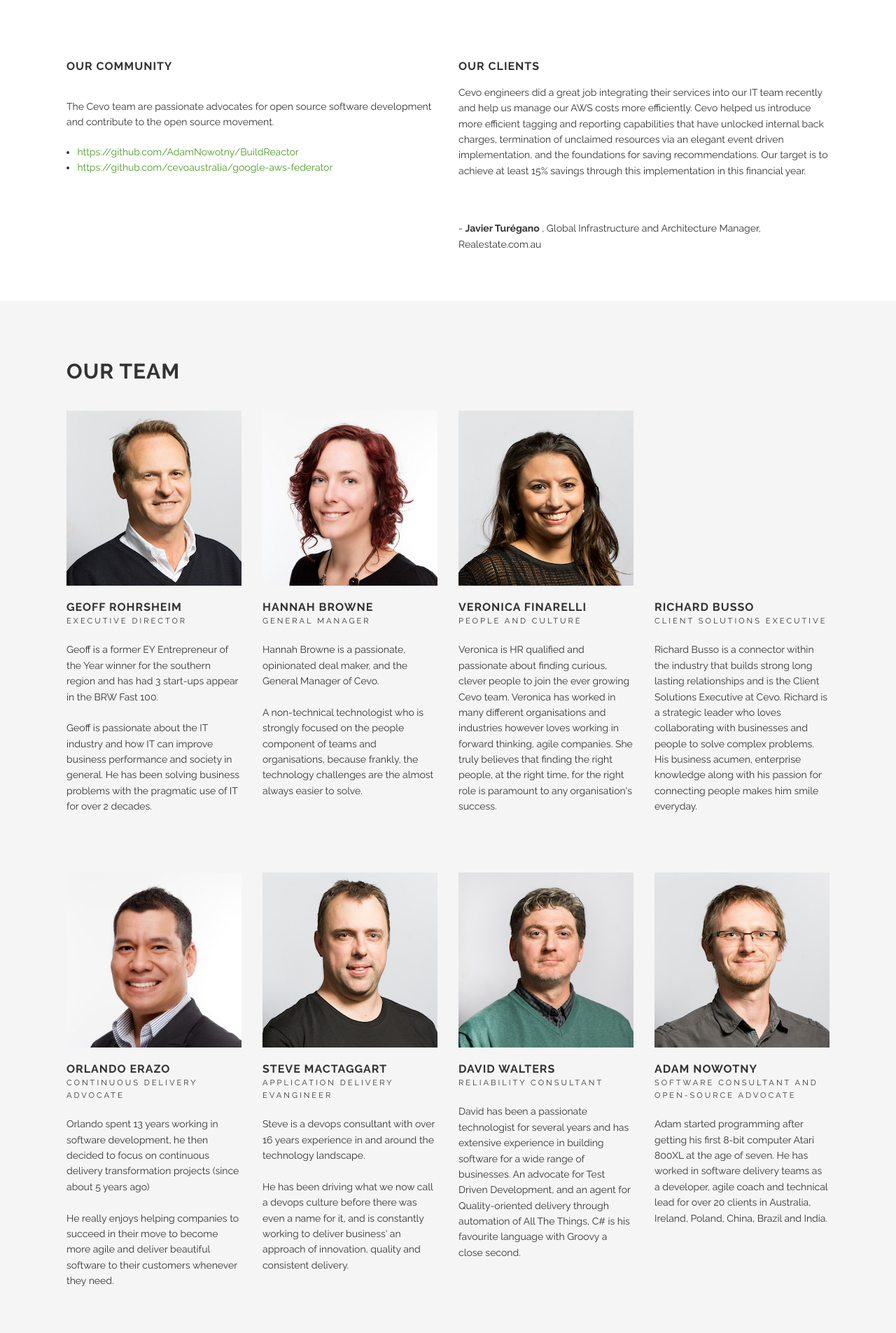
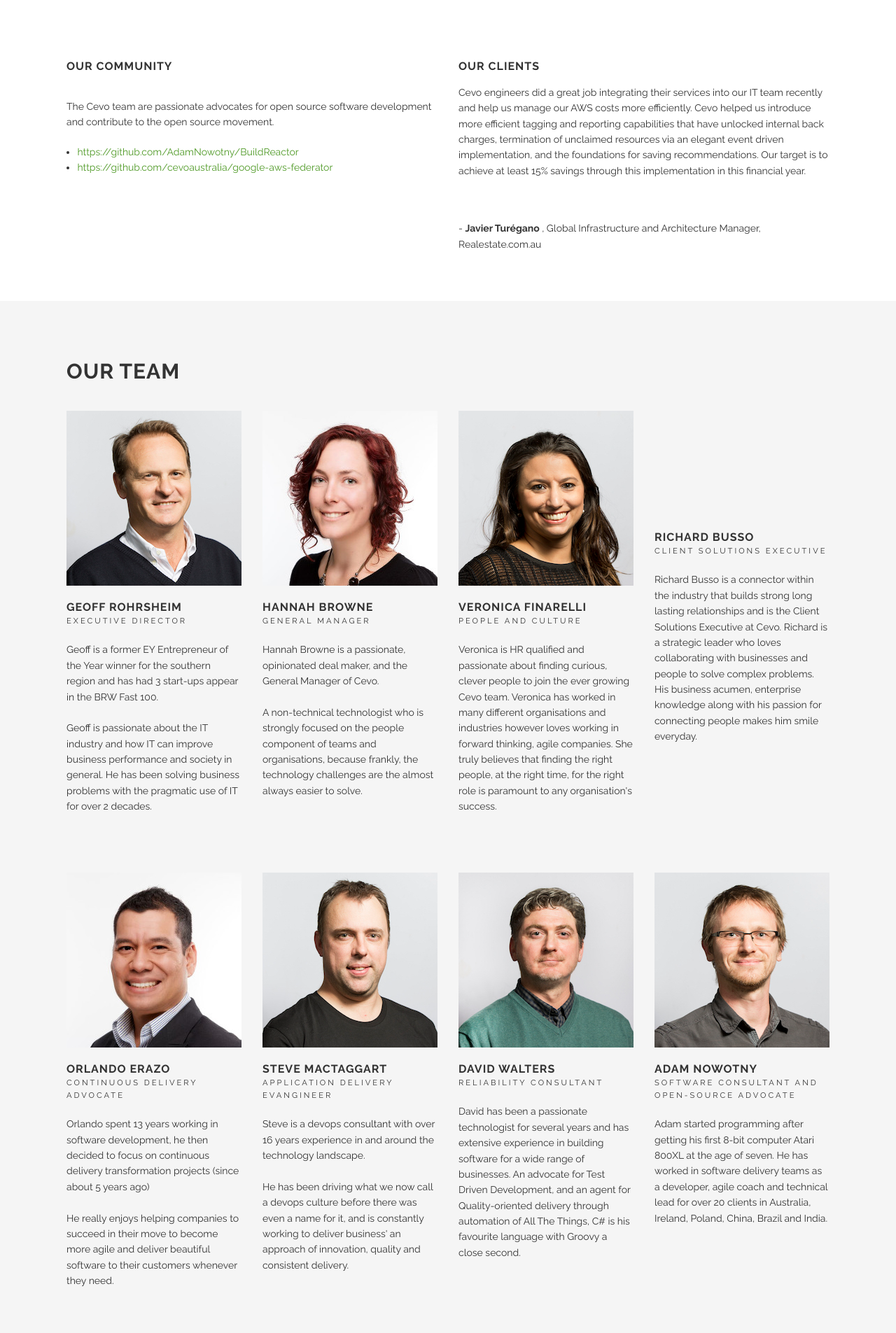
Before and after one commit to nonspecialist/cevoaustralia.github.io, a Jekyll site: the page built from about.html, in a window 1280 px wide. Shown: the part 555-2460 px from the top of the page at 70% size. Built offline with Jekyll 4.4.1, drawn with Linux system fonts in a browser that asks for light colours.

Commit message:
Reduce the height of the empty div when there’s no avatar to fix bug when viewing on a device

```diff
--- a/about.html
+++ b/about.html
@@ -97,7 +97,7 @@ section_id: about
             {% if member.avatar %}
             <img class="avatar" alt="Photo of {{member.name}}" src="{{site.url}}/{{member.avatar}}" />
             {% else %}
-            <div class="avatar" style="height:250px"></div>
+            <div class="avatar" style="height:150px"></div>
             {% endif %}
             <div class='overlay'>
               <ul class='socials'>
```
